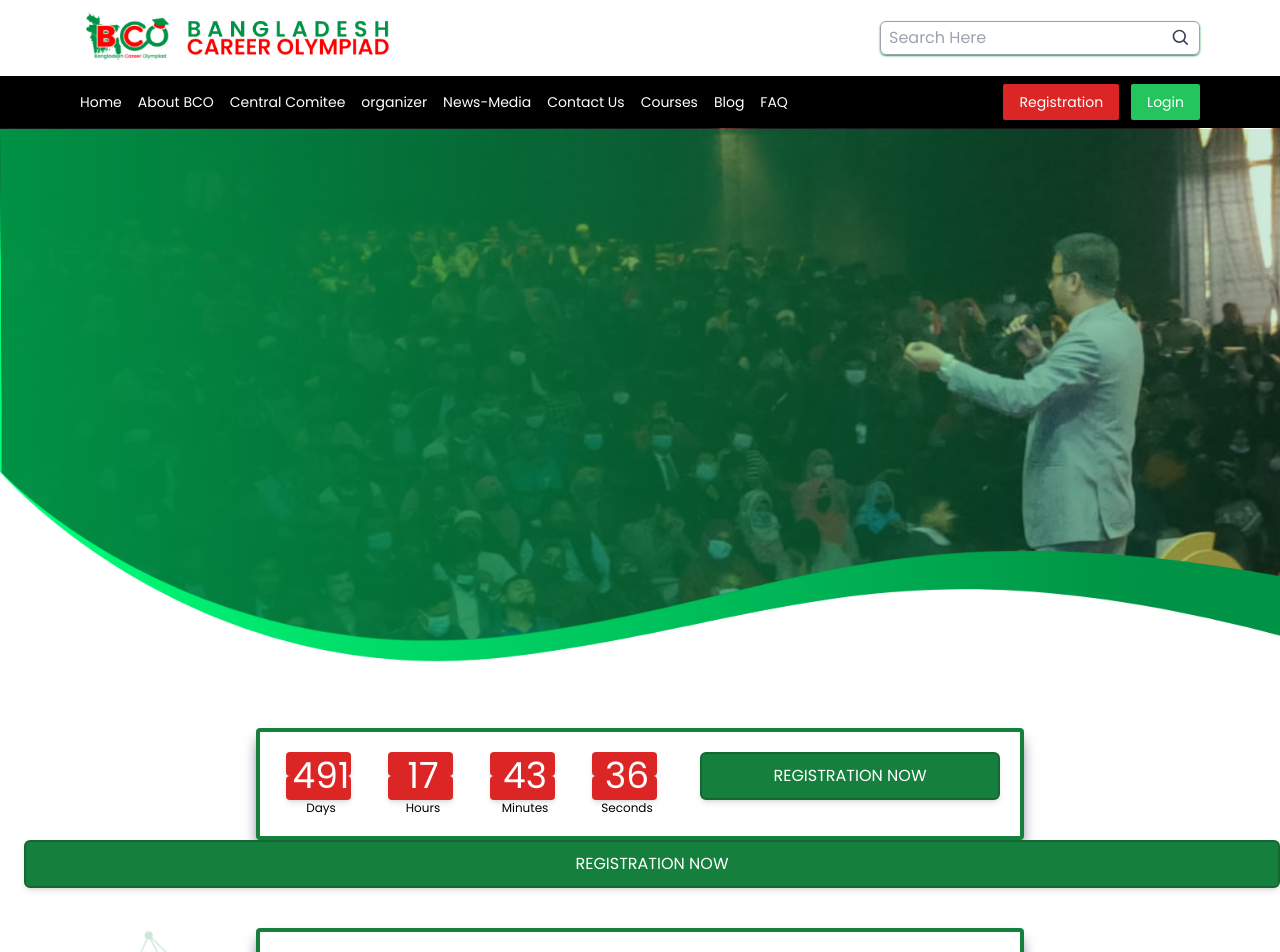
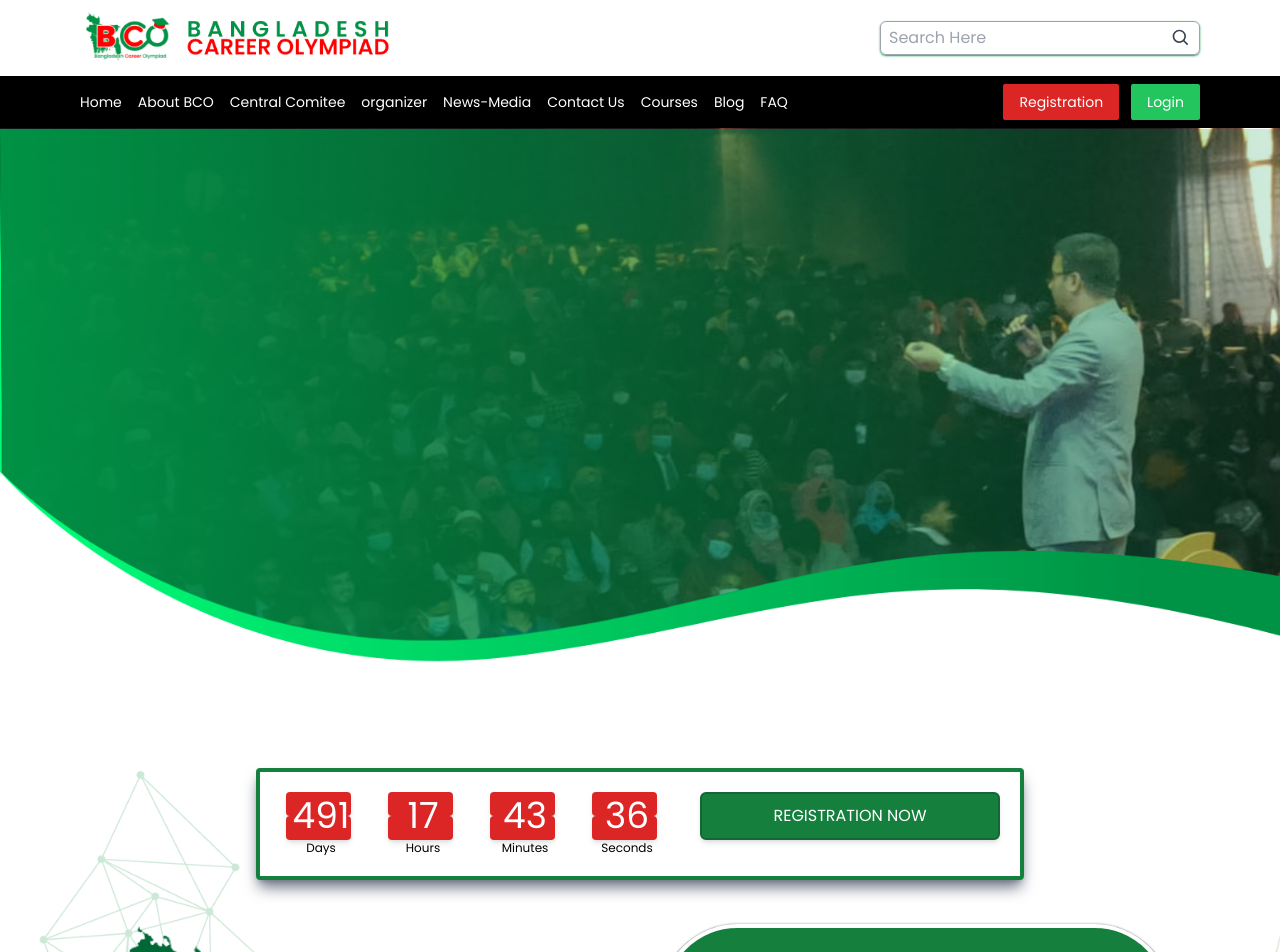
Before and after one commit to ls-kit/careerfrontend, a React (Create React App) app in the folder client/: page / in a window 1280 px wide. Shown: the top 952 px of the page. Built offline with nearby package versions, Linux system fonts and the light colour scheme.

Commit message:
commited

```diff
--- a/client/package.json
+++ b/client/package.json
@@ -14,6 +14,7 @@
     "react-icons": "^4.4.0",
     "react-router-dom": "^6.3.0",
     "react-scripts": "5.0.1",
+    "react-visibility-sensor": "^5.1.1",
     "web-vitals": "^2.1.4"
   },
   "scripts": {
--- a/client/src/components/Home/CountDown.js
+++ b/client/src/components/Home/CountDown.js
@@ -72,11 +72,11 @@
           </div>
         </div>
       </div>
-      <div className="ml-6">
+      {/* <div className="ml-6">
         <button className="bg-green-700 border-2 border-green-800 text-md font-medium w-full h-12 block shadow-md rounded-md text-white uppercase">
           Registration Now
         </button>
-      </div>
+      </div> */}
     </div>
     );
 };
--- a/client/src/pages/Home.js
+++ b/client/src/pages/Home.js
@@ -14,7 +14,7 @@
             <Header />
             <Banner />
 
-             <CountDown />
+             {/* <CountDown /> */}
             {/* <CountUp />  */}
            <Aboutsection/>
             <OurAdvisor/>
```
Also changed, not shown: 1 other file (tests, documents, lock files or other folders).
